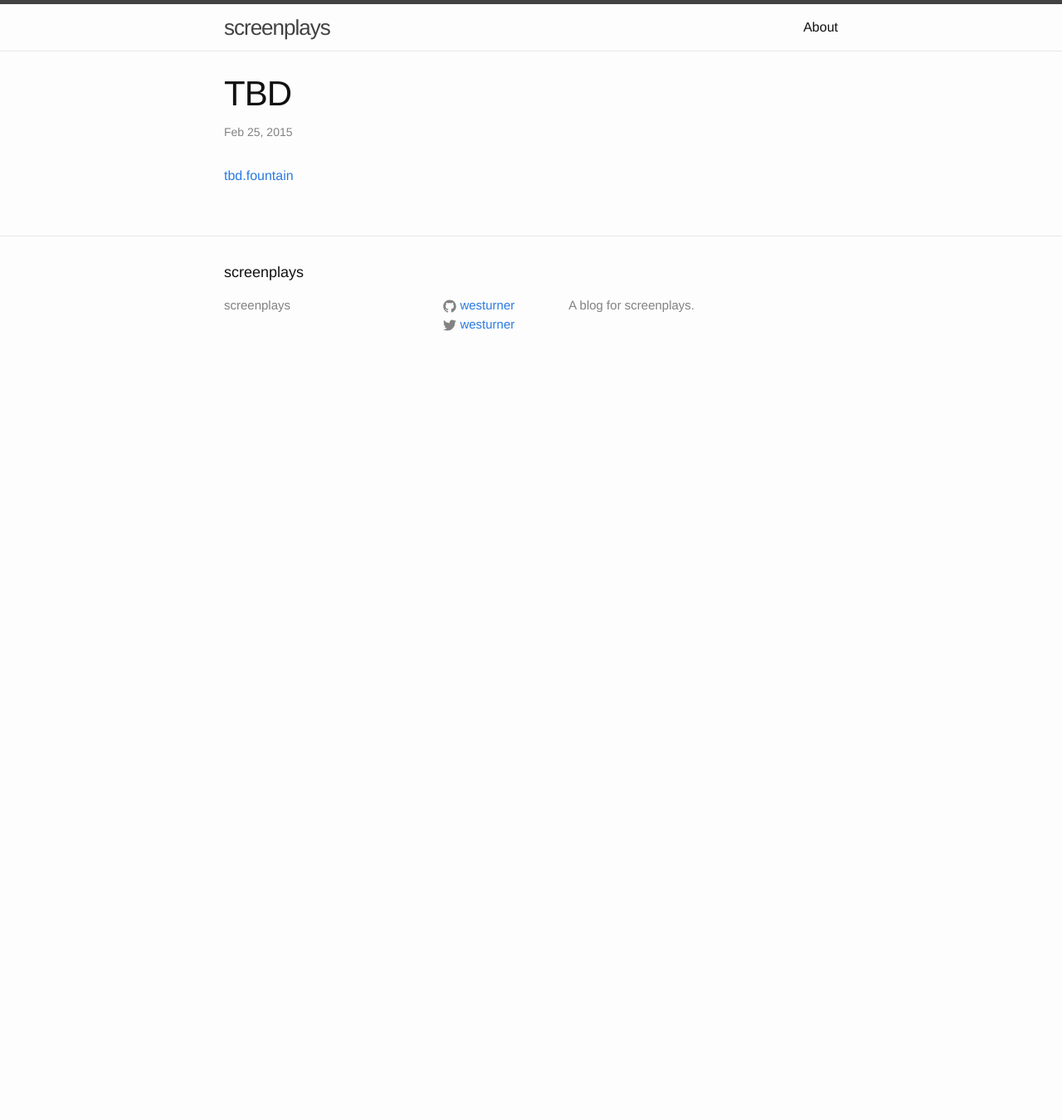
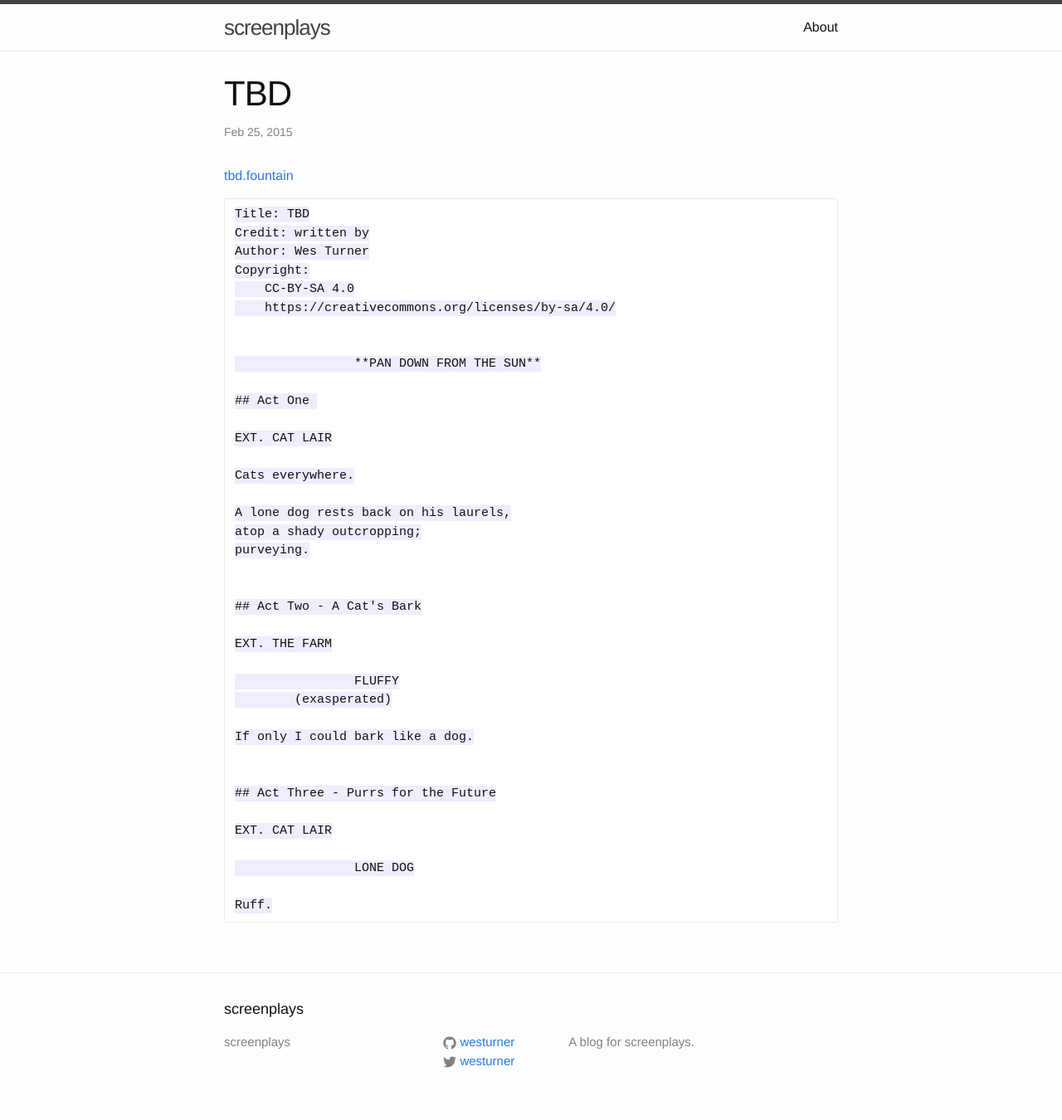
Before and after one commit to westurner/screenplays, a Jekyll site: the page built from _posts/2015-02-25-tbd.markdown, in a window 1280 px wide. Shown: the whole page at 83% size. Built offline with Jekyll 4.4.1, drawn with Linux system fonts in a browser that asks for light colours; before the commit the page ends 900 px from its top, so only the background shows below that.

Commit message:
TBD: triple backticks

````diff
--- a/_posts/2015-02-25-tbd.markdown
+++ b/_posts/2015-02-25-tbd.markdown
@@ -6,3 +6,44 @@ categories: screenplays
 ---
 
 [tbd.fountain](/screenplays/-/tbd/tbd.fountain)
+
+```
+Title: TBD
+Credit: written by
+Author: Wes Turner
+Copyright:
+    CC-BY-SA 4.0
+    https://creativecommons.org/licenses/by-sa/4.0/
+
+
+		**PAN DOWN FROM THE SUN**
+
+## Act One
+
+EXT. CAT LAIR
+
+Cats everywhere.
+
+A lone dog rests back on his laurels,
+atop a shady outcropping;
+purveying.
+
+
+## Act Two - A Cat's Bark
+
+EXT. THE FARM
+
+		FLUFFY
+	(exasperated)
+
+If only I could bark like a dog.
+
+
+## Act Three - Purrs for the Future
+
+EXT. CAT LAIR
+
+		LONE DOG
+
+Ruff.
+```
````
